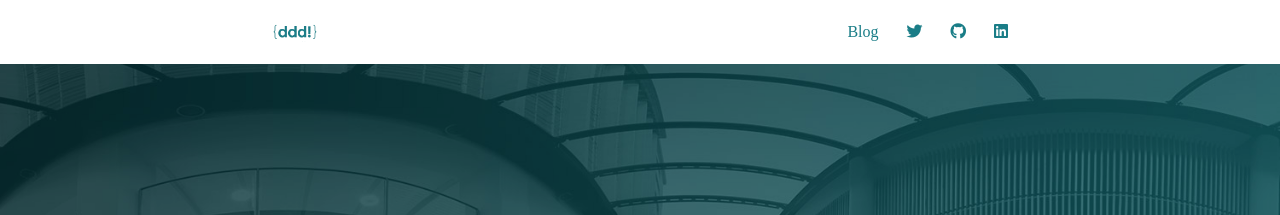
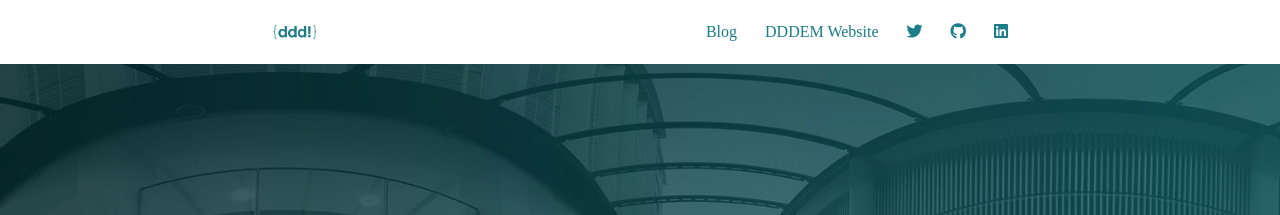
Before and after one commit to DDDEastMidlandsLimited/dddem-blog, a Jekyll site: the page built from index.html, in a window 1280 px wide and 900 px high. Shown: the top 215 px of the window. Built offline with Jekyll 4.4.1, drawn with Linux system fonts in a browser that asks for light colours; nearby versions of some CDN libraries; the list of posts is cut into pages by our own code.

Commit message:
Add website to navigation

```diff
--- a/_includes/header.html
+++ b/_includes/header.html
@@ -13,7 +13,8 @@
     <nav role="navigation">
       <ul id="js-navigation-menu" class="navigation-menu show">
         <li class="nav-link"><a href="{{ site.baseurl }}/">Blog</a>
-        {% for social in site.social %}
+        <li class="nav-link"><a href="https://www.dddeastmidlands.com" target="_blank">DDDEM Website</a>
+          {% for social in site.social %}
           {% if social.url != null %}
           <li class="nav-link"><a href="{{ social.url }}" title="{{ social.desc }}" target="_blank"><i class="fab fa-{{ social.icon }}"></i></a>
           {% endif %}
```
